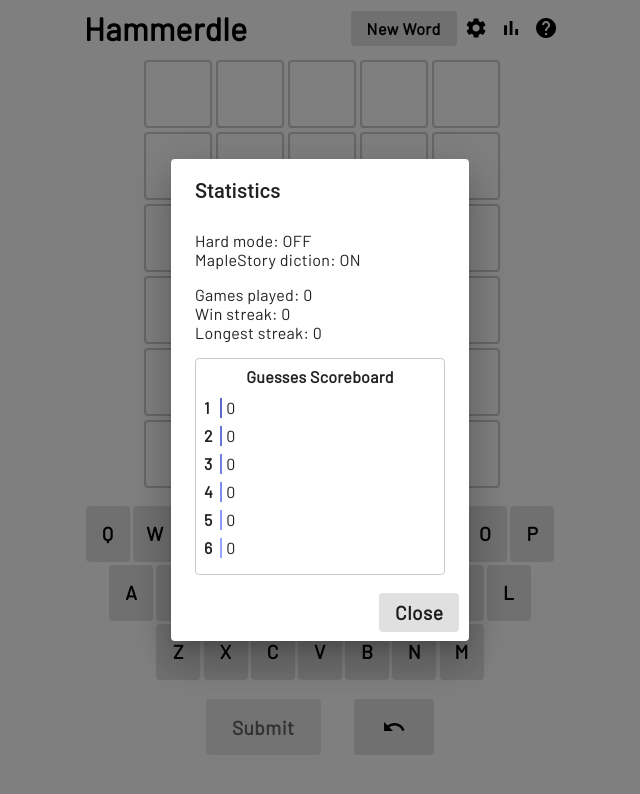
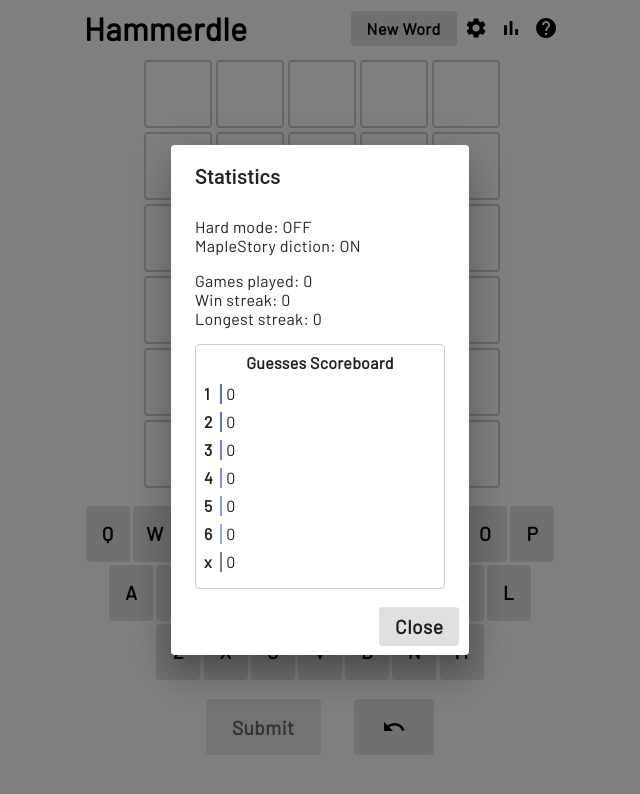
Before and after one commit to Hammerlord/Hammerdle, a React app: page / in a window 1280 px wide. Both pictures are taken after a click on the button 831 px from the left and 28 px from the top of the page. Shown: the top 794 px of the page, without its empty margins (320-960 px from the left). Built offline with nearby package versions, Linux system fonts and the light colour scheme.

Commit message:
Display games lost in Statistics

```diff
--- a/src/Statistics.tsx
+++ b/src/Statistics.tsx
@@ -38,6 +38,7 @@
 
 const Statistics = () => {
     const { winStreak, scores, totalGames, longestStreak } = loadStatistics() as StatisticsT;
+    const losses = totalGames - Object.values(scores).reduce((a, c) => a + c, 0);
 
     const classes = useStyles();
     const getProgressVal = (times: number): number => {
@@ -49,9 +50,11 @@
         return Math.max(min, Math.min(max, times + min));
     };
 
-    const getColor = (value) => {
-        value = Number(value);
-        const additionVal = (value - 1) * 12;
+    const getColor = (attempts?: string) => {
+        if (!attempts) {
+            return "grey";
+        }
+        const additionVal = (Number(attempts) - 1) * 12;
         return `rgb(${90 + additionVal}, ${104 + additionVal}, ${206 + additionVal})`;
     };
 
@@ -68,10 +71,18 @@
                         <div
                             className={classes.progressBarContainer}
                             style={{ width: `${getProgressVal(times)}%`, backgroundColor: getColor(attempts) }}
-                        ></div>{" "}
+                        />{" "}
                         {times}
                     </div>
                 ))}
+                <div className={classes.progress}>
+                    <div className={classes.attempts}>x</div>
+                    <div
+                        className={classes.progressBarContainer}
+                        style={{ width: `${getProgressVal(losses)}%`, backgroundColor: getColor() }}
+                    />{" "}
+                    {losses}
+                </div>
             </div>
         </div>
     );
```
